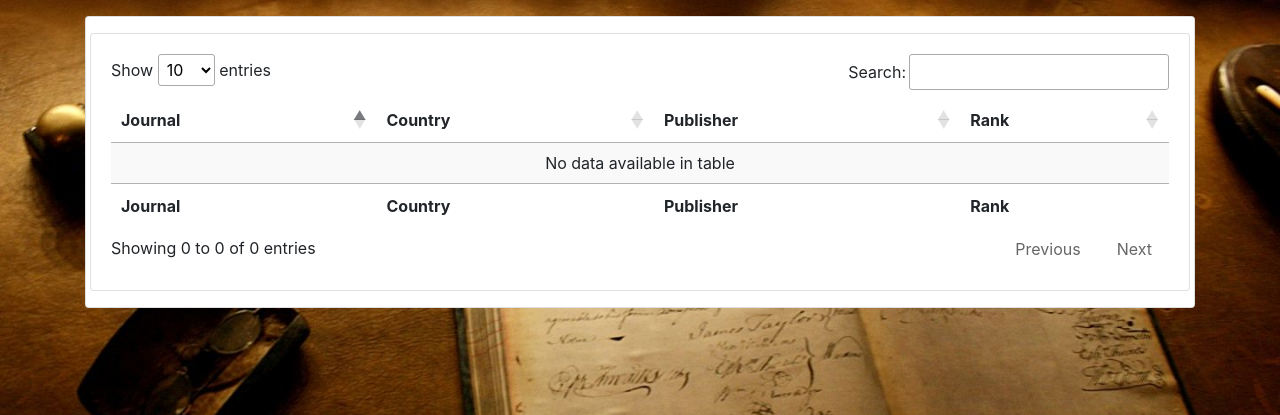
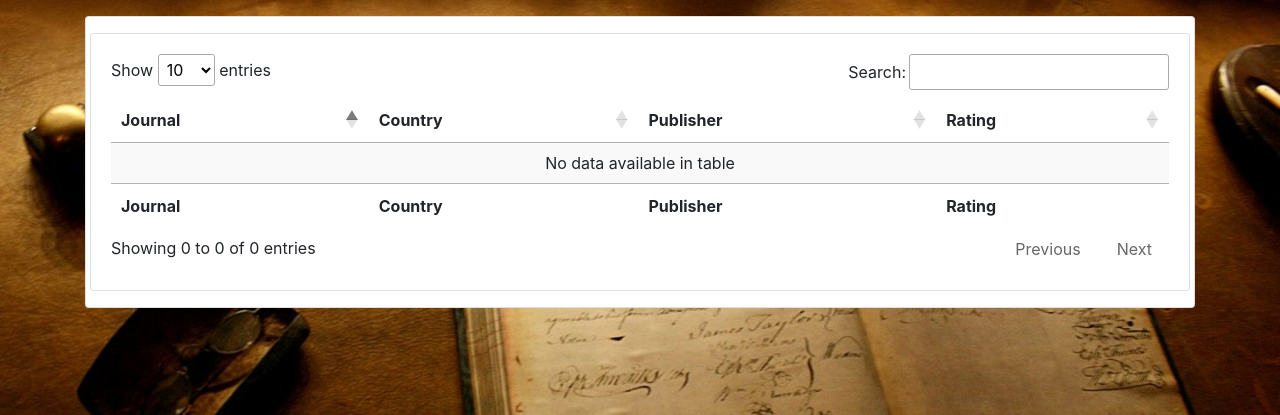
Before and after one commit to brettvanderwerff/Journal-Rank, a Flask app: page / in a window 1280 px wide. Shown: the part 56-471 px from the top of the page. Run offline with Flask 2, Linux system fonts and the light colour scheme; data that the repository does not hold is empty; some libraries are stand-ins or nearby versions.

Commit message:
update readme

```diff
--- a/app/templates/index.html
+++ b/app/templates/index.html
@@ -15,7 +15,7 @@
                                     <th>Journal</th>
                                     <th>Country</th>
                                     <th>Publisher</th>
-                                    <th>Rank</th>
+                                    <th>Rating</th>
                                 </tr>
                                 </thead>
                                 <tfoot>
@@ -23,7 +23,7 @@
                                     <th>Journal</th>
                                     <th>Country</th>
                                     <th>Publisher</th>
-                                    <th>Rank</th>
+                                    <th>Rating</th>
                                 </tr>
                                 </tfoot>
                             </table>
```
Also changed, not shown: requirements.txt (added, +13 -0 lines), README.md.
